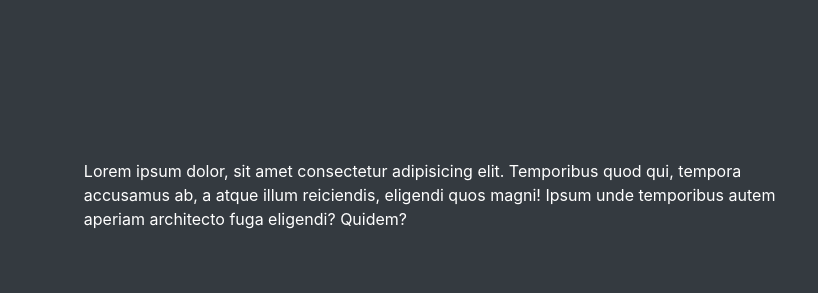
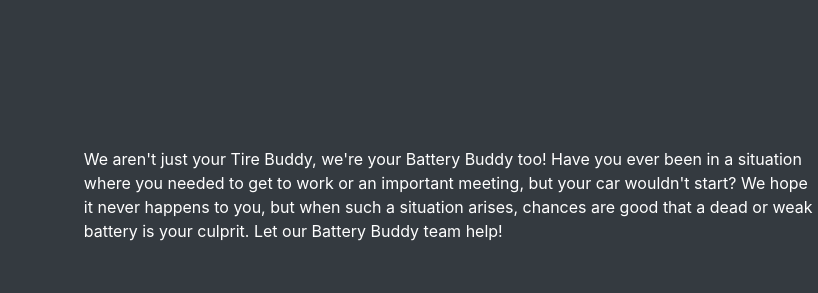
Before and after one commit to samiylo/bootstrap4, a plain HTML site: page index.html in a window 1280 px wide. Shown: the part 836-1129 px from the top of the page, 462-1280 px from the left. Drawn offline with nearby package versions, Linux system fonts and the light colour scheme.

Commit message:
Web Update

```diff
--- a/index.html
+++ b/index.html
@@ -74,7 +74,8 @@
         <img src="https://3vzy8m3eenx1p8gs2ojxf24g-wpengine.netdna-ssl.com/wp-content/uploads/2019/04/Car_Battery_Guide_Banner_Image-356x220.jpg" alt="">
       </div>
       <div class="col-7 text-white align-text-center">
-        Lorem ipsum dolor, sit amet consectetur adipisicing elit. Temporibus quod qui, tempora accusamus ab, a atque illum reiciendis, eligendi quos magni! Ipsum unde temporibus autem aperiam architecto fuga eligendi? Quidem?
+        We aren't just your Tire Buddy, we're your Battery Buddy too! Have you ever been in a situation where you needed to get to work or an important meeting, but your car wouldn't start? We hope it never happens to you, but when such a situation arises, chances are good that a dead or weak battery is your culprit.
+        Let our Battery Buddy team help!
       </div>
     </div>
     <div class="row section h-100 bg-white"></div>
```
